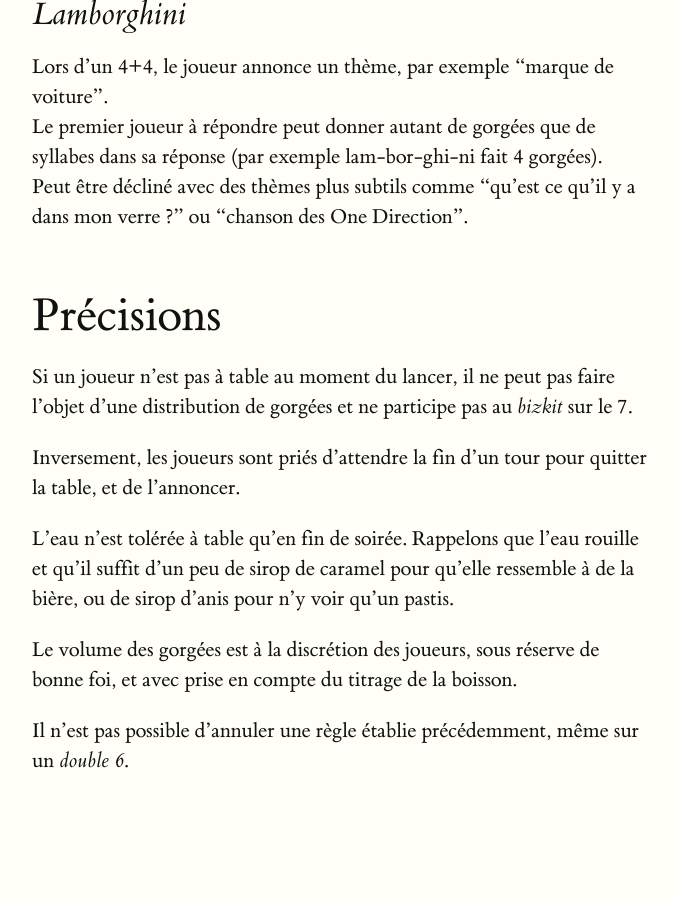
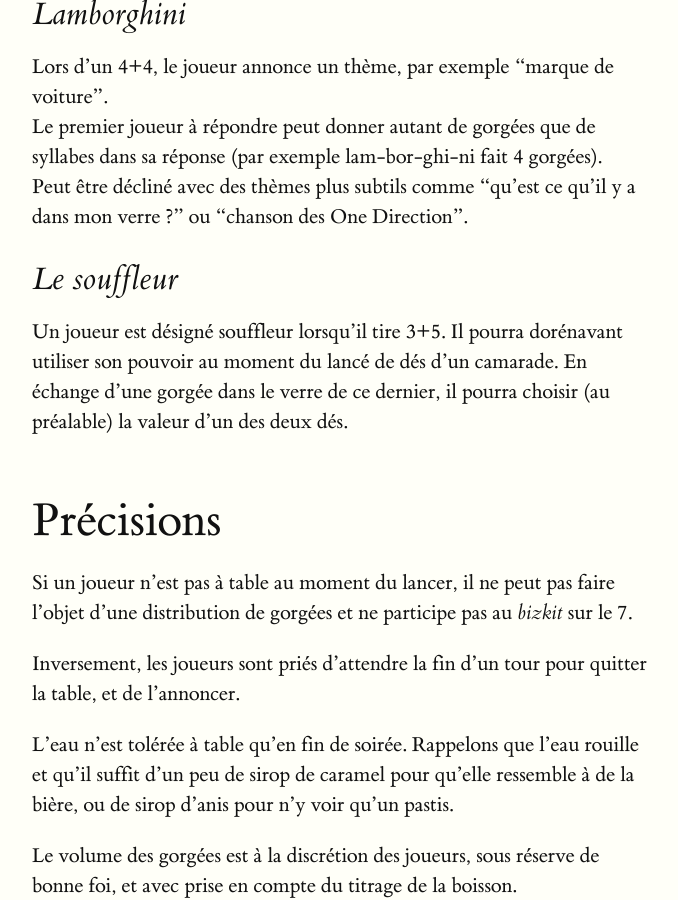
Before and after one commit to feston/bizkit, a Jekyll site: the page built from index.md, in a window 1280 px wide and 900 px high, scrolled down 5772 px. Shown: the whole window, without its empty margins (128-806 px from the left). Built offline with Jekyll 4.4.1, drawn with Linux system fonts in a browser that asks for light colours; before the commit the page ends 6569 px from its top, so only the background shows below that.

Commit message:
Add the blower's rule

```diff
--- a/index.md
+++ b/index.md
@@ -207,6 +207,10 @@ Lors d'un 4+4, le joueur annonce un thème, par exemple "marque de voiture".
 Le premier joueur à répondre peut donner autant de gorgées que de syllabes dans sa réponse (par exemple lam-bor-ghi-ni fait 4 gorgées).
 Peut être décliné avec des thèmes plus subtils comme "qu'est ce qu'il y a dans mon verre ?" ou "chanson des One Direction".
 
+## Le souffleur
+
+Un joueur est désigné souffleur lorsqu'il tire 3+5. Il pourra dorénavant utiliser son pouvoir au moment du lancé de dés d'un camarade. En échange d'une gorgée dans le verre de ce dernier, il pourra choisir (au préalable) la valeur d'un des deux dés.
+
 # Précisions
 
 Si un joueur n'est pas à table au moment du lancer, il ne peut pas faire
```
